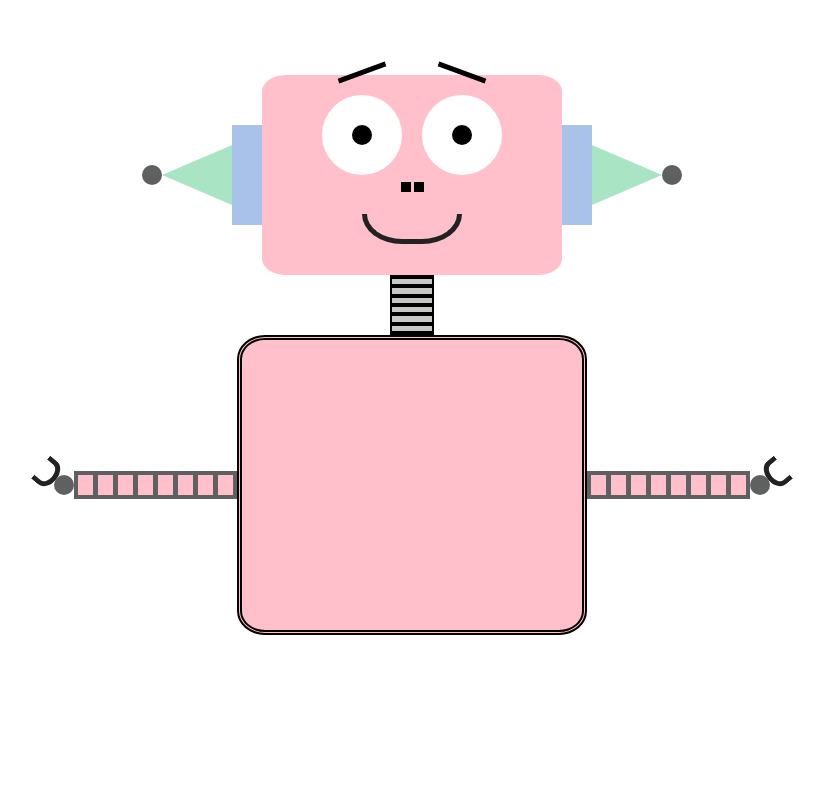
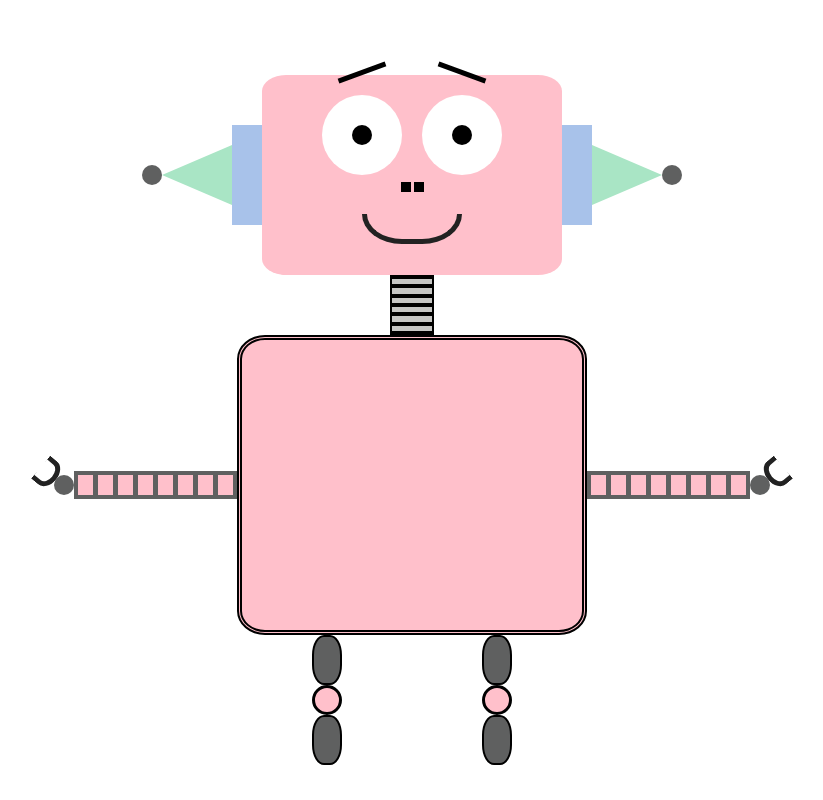
Before and after one commit to mgdsem/happy-robot, a React app: page / in a window 1280 px wide. Shown: the whole page, without its empty margins (228-1051 px from the left). Built offline with nearby package versions, Linux system fonts and the light colour scheme.

Commit message:
change body color

```diff
--- a/src/App.js
+++ b/src/App.js
@@ -1,13 +1,19 @@
-import React from 'react';
+import React, { useState } from 'react';
+
+import colors from 'styles/colors';
 
 import GlobalStyles from './styles/globals';
 import Robot from './components/Robot';
 
-const App = () => (
-  <div>
-    <GlobalStyles />
-    <Robot />
-  </div>
-);
+const App = () => {
+  const [bodyColor, setBodyColor] = useState(colors.white);
+
+  return (
+    <div>
+      <GlobalStyles bodyColor={bodyColor} />
+      <Robot setBodyColor={setBodyColor} />
+    </div>
+  );
+};
 
 export default App;
--- a/src/components/Body/Body.js
+++ b/src/components/Body/Body.js
@@ -1,7 +1,24 @@
 import React from 'react';
 
+import styled from 'styled-components';
+
+import { flexCenter } from 'styles/mixins';
+import colors from 'styles/colors';
+
 import Corpus from './Corpus/Corpus';
+import Legs from './Corpus/Legs/Legs';
 
-const Body = () => <Corpus />;
+const BodyLegsWrapper = styled.div`
+  ${flexCenter};
+`;
+
+const Body = ({ setBodyColor }) => (
+  <div>
+    <Corpus setBodyColor={setBodyColor} />
+    <BodyLegsWrapper>
+      <Legs />
+    </BodyLegsWrapper>
+  </div>
+);
 
 export default Body;
--- a/src/components/Body/Corpus/Arm/Arm.js
+++ b/src/components/Body/Corpus/Arm/Arm.js
@@ -5,7 +5,6 @@ import PropTypes from 'prop-types';
 import {
   ArmWrapper,
   ArmPartsWrapper,
-  ArmPart,
   ArmRound,
   ArmJib,
   ArmMoon,
@@ -13,7 +12,9 @@ import {
   JibMoonWrapper,
 } from './styled';
 
-const Arm = ({ isLeft }) => {
+import ArmPart from './ArmPart/ArmPart';
+
+const Arm = ({ isLeft, setBodyColor }) => {
   const [isExpanded, setIsExpanded] = useState(false);
   const [isRotating, setIsRotating] = useState(false);
   const [isPalmRotatable, setIsPalmRotatable] = useState(false);
@@ -34,14 +35,14 @@ const Arm = ({ isLeft }) => {
   return (
     <ArmWrapper isLeft={isLeft}>
       <ArmPartsWrapper>
-        <ArmPart />
-        <ArmPart />
-        <ArmPart />
-        <ArmPart />
-        <ArmPart />
-        <ArmPart />
-        <ArmPart />
-        <ArmPart />
+        <ArmPart setBodyColor={setBodyColor} />
+        <ArmPart setBodyColor={setBodyColor} />
+        <ArmPart setBodyColor={setBodyColor} />
+        <ArmPart setBodyColor={setBodyColor} />
+        <ArmPart setBodyColor={setBodyColor} />
+        <ArmPart setBodyColor={setBodyColor} />
+        <ArmPart setBodyColor={setBodyColor} />
+        <ArmPart setBodyColor={setBodyColor} />
       </ArmPartsWrapper>
 
       <Palm>
--- /dev/null
+++ b/src/components/Body/Corpus/Arm/ArmPart/ArmPart.js
@@ -0,0 +1,30 @@
+import React, { useState } from 'react';
+
+import styled from 'styled-components';
+import colors from 'styles/colors';
+import { randomColor } from 'helpers/math';
+import { resetButton } from 'styles/mixins';
+
+const ArmPartStyled = styled.button`
+  ${resetButton};
+
+  width: 1.5rem;
+  height: 2rem;
+  background-color: ${colors.pink};
+
+  &:hover {
+    background-color: ${({ color }) => color};
+  }
+
+  &:not(:last-of-type) {
+    margin-right: 0.5rem;
+  }
+`;
+
+const ArmPart = ({ setBodyColor }) => {
+  const [color] = useState(randomColor());
+
+  return <ArmPartStyled color={color} onClick={() => setBodyColor(color)} />;
+};
+
+export default ArmPart;
--- a/src/components/Body/Corpus/Arm/styled.js
+++ b/src/components/Body/Corpus/Arm/styled.js
@@ -29,16 +29,6 @@ export const ArmPartsWrapper = styled.div`
   background-color: ${colors.darkGray};
   border: 0.4rem solid ${colors.darkGray};
   box-sizing: content-box;
-`;
-
-export const ArmPart = styled.div`
-  width: 1.5rem;
-  height: 2rem;
-  background-color: ${colors.pink};
-
-  &:not(:last-of-type) {
-    margin-right: 0.5rem;
-  }
 `;
 
 export const ArmRound = styled.button`
--- a/src/components/Body/Corpus/Corpus.js
+++ b/src/components/Body/Corpus/Corpus.js
@@ -3,11 +3,11 @@ import React from 'react';
 import { CorpusWrapper, CorpusStyled } from './styled';
 import Arm from './Arm/Arm';
 
-const Corpus = () => (
+const Corpus = ({ setBodyColor }) => (
   <CorpusWrapper>
-    <Arm isLeft />
+    <Arm isLeft setBodyColor={setBodyColor} />
     <CorpusStyled />
-    <Arm />
+    <Arm setBodyColor={setBodyColor} />
   </CorpusWrapper>
 );
 
--- /dev/null
+++ b/src/components/Body/Corpus/Legs/Legs.js
@@ -0,0 +1,46 @@
+import React, { useState } from 'react';
+
+import { LegsWrapper, LegWrapper, LegPart, LegRound } from './styled';
+
+const Leg = () => {
+  const [isRotating, setIsRotating] = useState(false);
+  const [isLeftClicked, setIsLeftClicked] = useState(false);
+
+  const setRotations = () => {
+    setIsRotating(true);
+    setIsLeftClicked(true);
+    console.log('dziala');
+  };
+
+  console.log({ isRotating, isLeftClicked });
+
+  const resetRotations = () => {
+    setIsRotating(false);
+    setIsLeftClicked(false);
+  };
+
+  return (
+    <LegsWrapper>
+      <LegWrapper
+        isRotating={isRotating}
+        onAnimationEnd={() => resetRotations()}
+        isLeftClicked={isLeftClicked}
+      >
+        <LegPart />
+        <LegRound onClick={() => setRotations()} isLeftClicked={isLeftClicked} />
+        <LegPart />
+      </LegWrapper>
+      <LegWrapper
+        isRotating={isRotating}
+        onAnimationEnd={() => setIsRotating(false)}
+        isLeftClicked={isLeftClicked}
+      >
+        <LegPart />
+        <LegRound onClick={() => setIsRotating(true)} />
+        <LegPart />
+      </LegWrapper>
+    </LegsWrapper>
+  );
+};
+
+export default Leg;
--- /dev/null
+++ b/src/components/Body/Corpus/Legs/styled.js
@@ -0,0 +1,65 @@
+import styled, { css, keyframes } from 'styled-components';
+
+import { flexCenter, resetButton } from 'styles/mixins';
+import colors from 'styles/colors';
+
+// const rotating = keyframes`
+//   0% {
+//     transform: rotate(0);
+//   }
+//   50% {
+//     transform: rotate(90deg);
+//   }
+//   100% {
+//     transform: rotate(180deg);
+//   }
+// `;
+
+const rotating = keyframes`
+  0% {
+    transform: rotate(0);
+  }
+  50% {
+    transform: rotate(90deg);
+  }
+  100% {
+    transform: rotate(180deg);
+  }
+`;
+
+export const LegsWrapper = styled.div`
+  ${flexCenter};
+  justify-content: space-between;
+
+  width: 20rem;
+`;
+
+export const LegWrapper = styled.div`
+  ${flexCenter}
+  flex-direction: column;
+
+  ${({ isRotating }) =>
+    isRotating &&
+    css`
+      animation: ${rotating} 2s 1 ease-in-out;
+      ${({ isLeftClicked }) => isLeftClicked && 'animation-direction: reverse'}
+    `}
+`;
+
+export const LegPart = styled.div`
+  width: 3rem;
+  height: 5rem;
+  border-radius: 40%;
+  background-color: ${colors.darkGray};
+  border: 0.2rem solid ${colors.black};
+`;
+
+export const LegRound = styled.button`
+  ${resetButton};
+
+  width: 3rem;
+  height: 3rem;
+  border-radius: 50%;
+  background-color: ${colors.pink};
+  border: 0.3rem solid ${colors.black};
+`;
--- a/src/components/Robot.js
+++ b/src/components/Robot.js
@@ -8,10 +8,10 @@ const RobotWrapper = styled.div`
   display: block;
 `;
 
-const Robot = () => (
+const Robot = ({ setBodyColor }) => (
   <RobotWrapper>
     <Head />
-    <Body />
+    <Body setBodyColor={setBodyColor} />
   </RobotWrapper>
 );
 
--- a/src/index.js
+++ b/src/index.js
@@ -2,6 +2,9 @@ import React, { Fragment } from 'react';
 import ReactDOM from 'react-dom';
 
 import App from './App';
+import { run } from './playground';
+
+run();
 
 ReactDOM.render(
   <Fragment>
--- /dev/null
+++ b/src/playground.js
@@ -0,0 +1,14 @@
+export const run = () => {
+  const myMap = (arr, callback) => {
+    const resultArr = [];
+    for (let i = 0; i < arr.length; i++) {
+      const resultItem = callback(arr[i], i);
+      resultArr.push(resultItem);
+    }
+    return resultArr;
+  };
+
+  console.log(myMap([1, 2, 3], (item, index) => item + index));
+
+  console.log([1, 2, 3].map(i => i + 1));
+};
--- a/src/styles/globals.js
+++ b/src/styles/globals.js
@@ -7,6 +7,10 @@ const GlobalStyle = createGlobalStyle`
     box-sizing: border-box;
   }
 
+  body {
+    background-color: ${({ bodyColor }) => bodyColor};
+  }
+
   html {
     font-size: 62.5%;
   }
```
